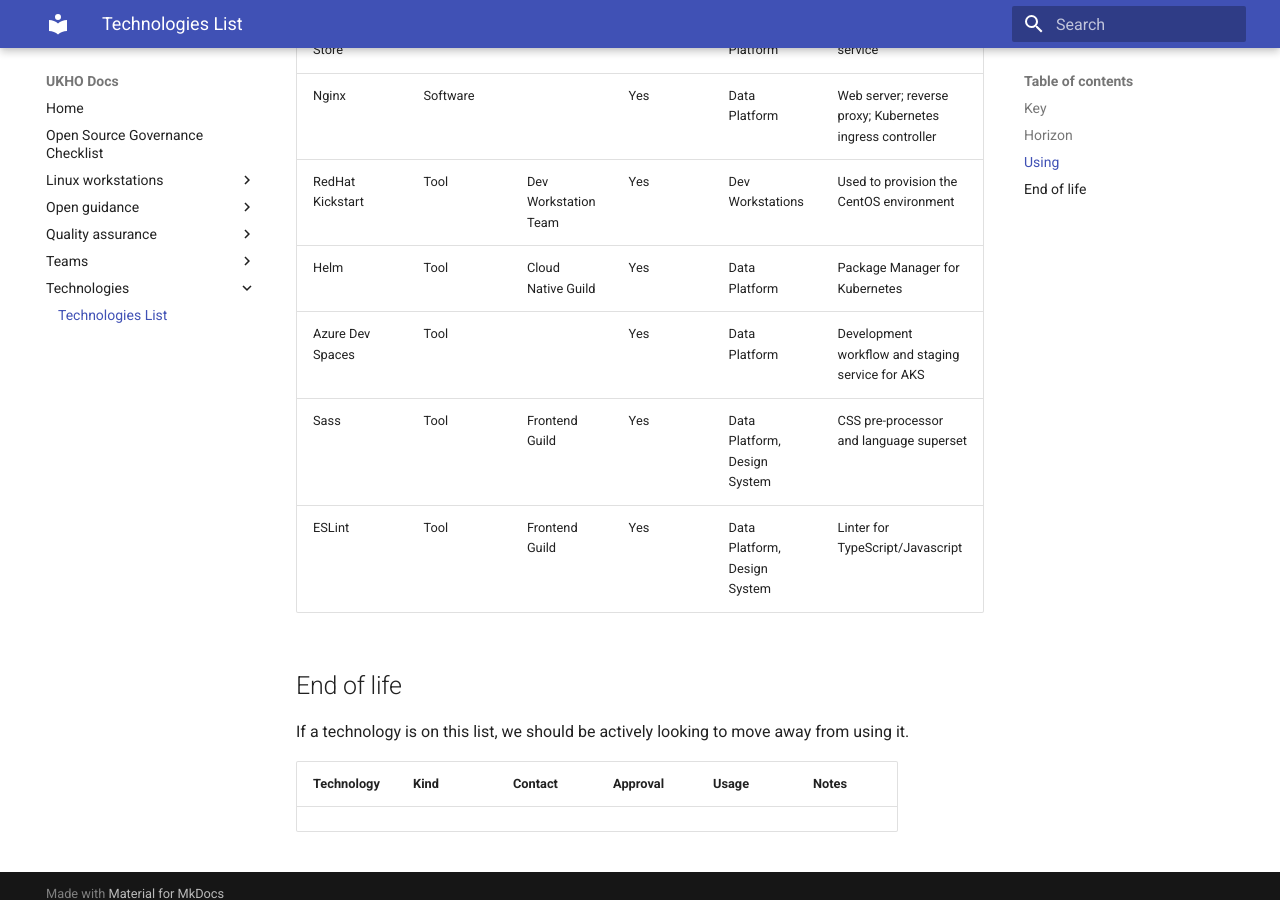
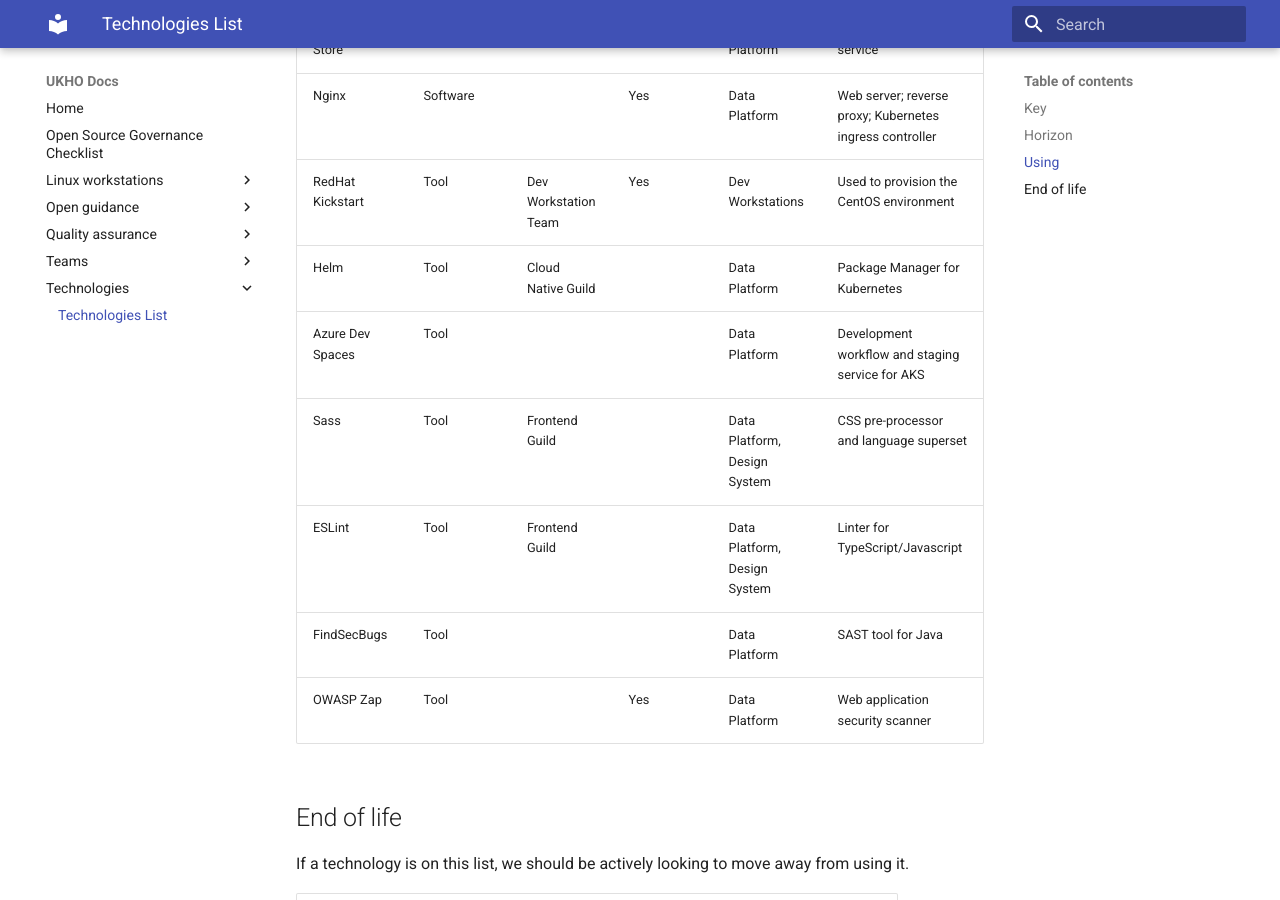
Before and after one commit to UKHO/docs, an MkDocs documentation site: the page built from docs/technologies/index.md, in a window 1280 px wide and 900 px high, scrolled down 4317 px. Built offline with MkDocs 1.6.1 and Material for MkDocs 9.7.7, drawn with Linux system fonts in a browser that asks for light colours.

Commit message:
fix: Add security testing tools

```diff
--- a/docs/technologies/index.md
+++ b/docs/technologies/index.md
@@ -70,10 +70,12 @@ If a technology is on this list it means that time can be spent investigating it
 | Azure File Store | Software |  | Yes | Data Platform | File-based storage service |
 | Nginx | Software |  | Yes | Data Platform | Web server; reverse proxy; Kubernetes ingress controller |
 | RedHat Kickstart | Tool | Dev Workstation Team | Yes | Dev Workstations | Used to provision the CentOS environment |
-| Helm | Tool | Cloud Native Guild | Yes | Data Platform | Package Manager for Kubernetes |
-| Azure Dev Spaces | Tool |  | Yes | Data Platform | Development workflow and staging service for AKS |
-| Sass | Tool | Frontend Guild | Yes | Data Platform, Design System | CSS pre-processor and language superset |
-| ESLint | Tool | Frontend Guild | Yes | Data Platform, Design System | Linter for TypeScript/Javascript |
+| Helm | Tool | Cloud Native Guild |  | Data Platform | Package Manager for Kubernetes |
+| Azure Dev Spaces | Tool |  |  | Data Platform | Development workflow and staging service for AKS |
+| Sass | Tool | Frontend Guild |  | Data Platform, Design System | CSS pre-processor and language superset |
+| ESLint | Tool | Frontend Guild |  | Data Platform, Design System | Linter for TypeScript/Javascript |
+| FindSecBugs | Tool |  |  | Data Platform | SAST tool for Java |
+| OWASP Zap | Tool |  | Yes | Data Platform | Web application security scanner |
 
 ## End of life
 
```
